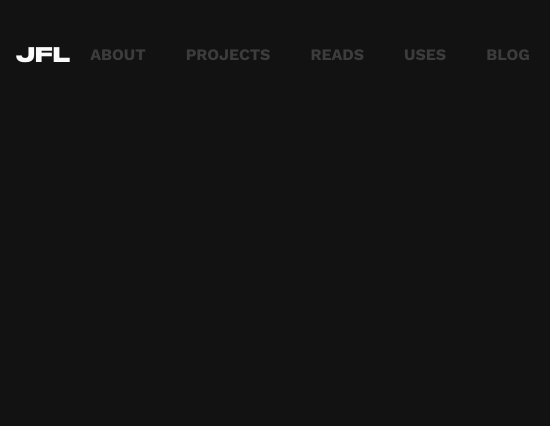
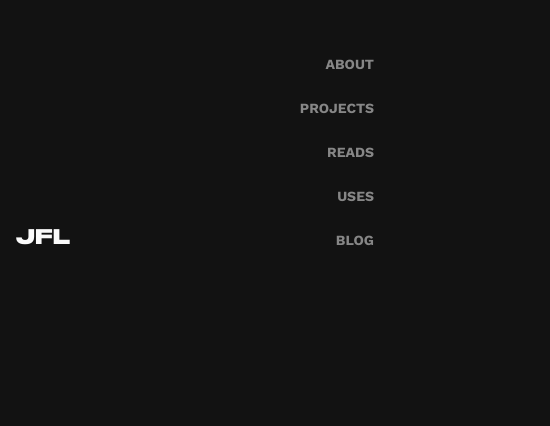
Before and after one commit to jonathanfilbert/boba, a Gatsby site: page / in a window 390 px wide. Shown: the top 426 px of the page, 550 px wide, since content can reach past the window. Built offline with nearby package versions, Linux system fonts and the light colour scheme; Gatsby itself is replaced by a stand-in of ours; a web font is replaced by a local one.

Commit message:
feat(header): responsive and dynamically colored header

```diff
--- a/gatsby-config.js
+++ b/gatsby-config.js
@@ -13,5 +13,14 @@ module.exports = {
     "gatsby-plugin-postcss",
     "gatsby-plugin-react-helmet",
     "gatsby-plugin-sitemap",
+    {
+      resolve: `gatsby-plugin-nprogress`,
+      options: {
+        // Setting a color is optional.
+        color: `tomato`,
+        // Disable the loading spinner.
+        showSpinner: false,
+      },
+    },
   ],
 }
--- a/package.json
+++ b/package.json
@@ -18,6 +18,7 @@
     "@types/styled-components": "^5.1.3",
     "babel-plugin-styled-components": "^1.11.1",
     "gatsby": "^2.24.54",
+    "gatsby-plugin-nprogress": "^2.3.11",
     "gatsby-plugin-postcss": "^2.3.11",
     "gatsby-plugin-react-helmet": "^3.3.10",
     "gatsby-plugin-sitemap": "^2.4.12",
--- a/src/components/Header/components/HeaderMenu.tsx
+++ b/src/components/Header/components/HeaderMenu.tsx
@@ -3,15 +3,8 @@ import { Link } from "gatsby"
 import styled from "styled-components"
 
 const HeaderMenuWrapper = styled.div`
-  .header__menu__item {
-    color: #fafafa;
-    opacity: 0.18;
-    transition: all 0.1s;
-  }
-
-  .header__menu__item:hover {
-    opacity: 1;
-    transition: all 0.1s;
+  .active {
+    background: blue;
   }
 `
 
@@ -22,9 +15,13 @@ type HeaderMenu = {
 
 const HeaderMenu = ({ text, to }: HeaderMenu) => {
   return (
-    <HeaderMenuWrapper className="px-5">
-      <Link to={to}>
-        <div className="header__menu__item">{text}</div>
+    <HeaderMenuWrapper className="pt-5 lg:px-5">
+      <Link
+        to={to}
+        activeClassName="opacity-100"
+        className="opacity-50 header__menu__item color-secondary text-sm"
+      >
+        {text}
       </Link>
     </HeaderMenuWrapper>
   )
--- a/src/components/Header/index.tsx
+++ b/src/components/Header/index.tsx
@@ -4,11 +4,13 @@ import { Link } from "gatsby"
 
 const Header = () => {
   return (
-    <div className="w-full flex flex-row items-center color-secondary normal font-bold justify-between">
-      <div className="title color-secondary py-10 text-xl">
-        <Link to="/">JFL</Link>
+    <div className="w-full flex flex-row items-center color-secondary normal font-bold justify-between py-8 ">
+      <div className="title color-secondary text-xl self-end">
+        <Link to="/" className="opacity-50" activeClassName="opacity-100">
+          JFL
+        </Link>
       </div>
-      <div className="flex flex-row">
+      <div className="flex flex-col items-end lg:flex-row">
         <HeaderMenu text="ABOUT" to="/about" />
         <HeaderMenu text="PROJECTS" to="/projects" />
         <HeaderMenu text="READS" to="/reads" />
--- /dev/null
+++ b/src/pages/about/index.tsx
@@ -0,0 +1,14 @@
+import SEO from "../../components/SEO"
+import React from "react"
+import Layout from "../../components/layout"
+
+const About = () => {
+  return (
+    <Layout isDark={false}>
+      <SEO title="About" description="About page" />
+      <div>ini about</div>
+    </Layout>
+  )
+}
+
+export default About
```
Also changed, not shown: 2 other files.
